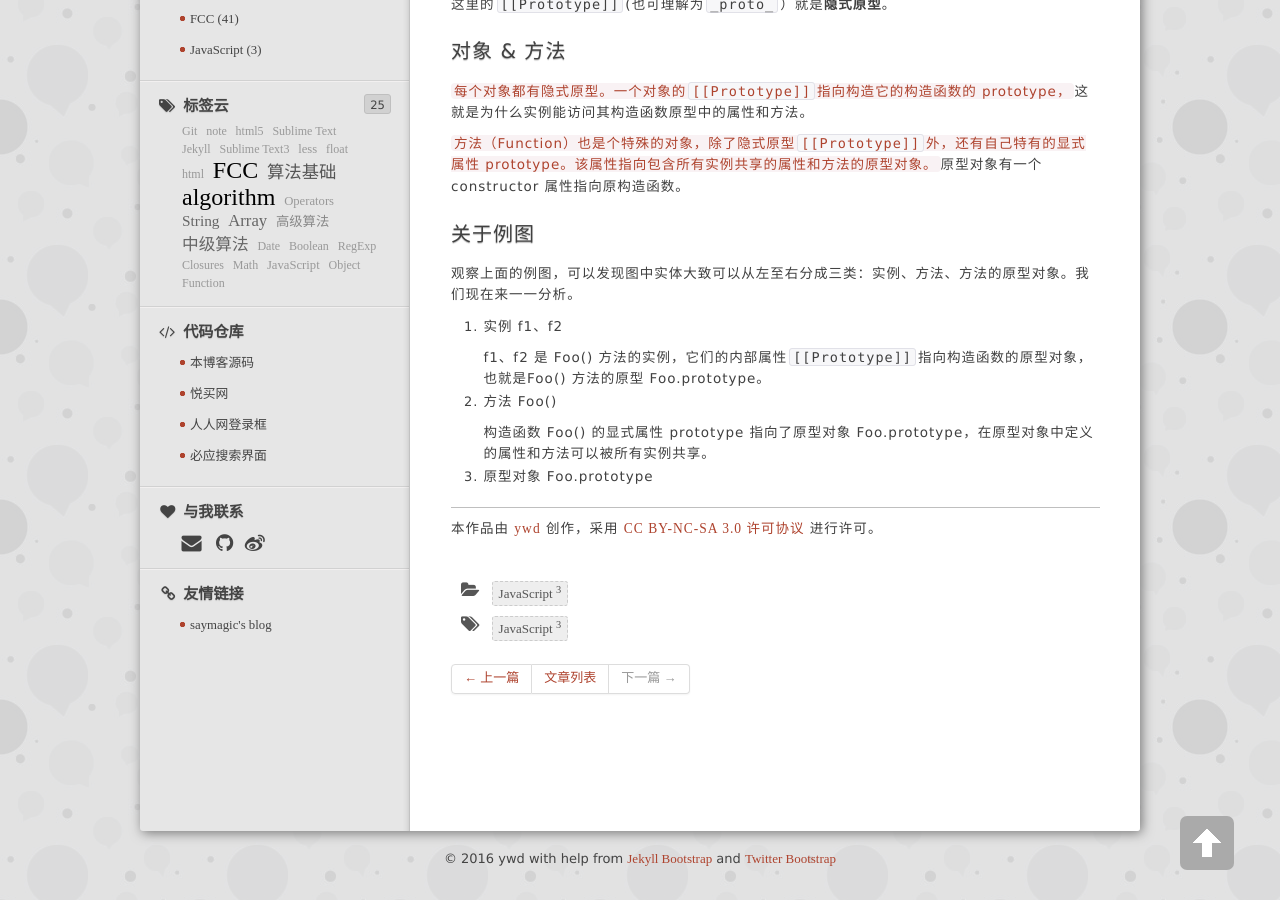
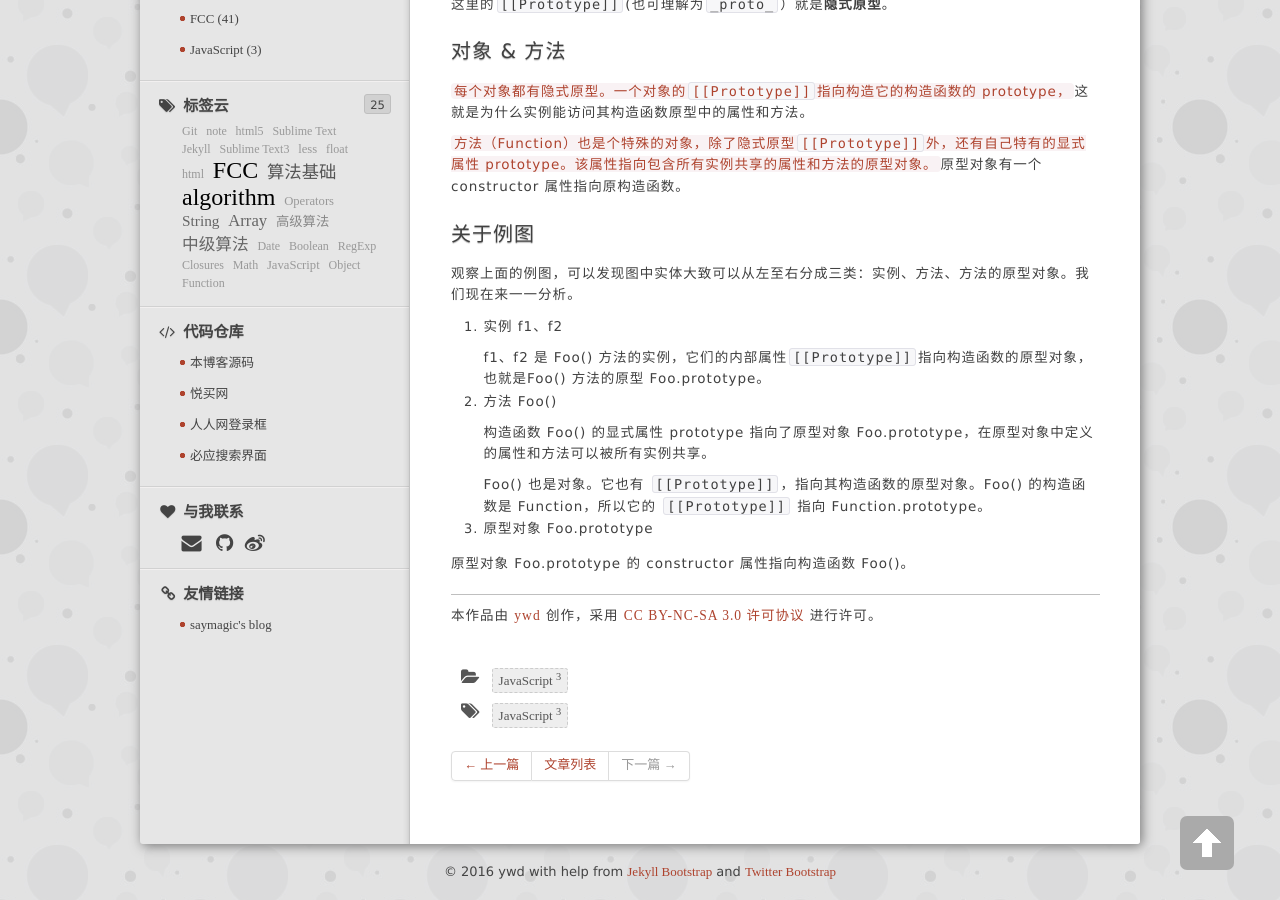
Before and after one commit to wendyppy/0-0-9.github.io, a Jekyll site: the page built from _posts/2016-07-23-inherit&prctotype-chain-in-js.md, in a window 1280 px wide and 900 px high, scrolled down 873 px. Built offline with Jekyll 4.4.1, drawn with Linux system fonts in a browser that asks for light colours; nearby versions of some CDN libraries; library files that are not in the unit come from our copies; Markdown is read by kramdown in place of the engine named in the settings; comment, search, counter and statistics services are not loaded.

Commit message:
alter inherit

```diff
--- a/_posts/2016-07-23-inherit&prctotype-chain-in-js.md
+++ b/_posts/2016-07-23-inherit&prctotype-chain-in-js.md
@@ -40,11 +40,14 @@ JavaScript 中的任意对象都有一个指针（内部属性），指向创建
 
 1. 实例 f1、f2
 
-	f1、f2 是 Foo() 方法的实例，它们的内部属性`[[Prototype]]`指向构造函数的原型对象，也就是Foo() 方法的原型 Foo.prototype。
-
+	f1、f2 是 Foo() 方法的实例，它们的内部属性`[[Prototype]]`指向构造函数的原型对象，也就是Foo() 方法的原型 Foo.prototype。<br />
 
 2. 方法 Foo()
 
 	构造函数 Foo() 的显式属性 prototype 指向了原型对象 Foo.prototype，在原型对象中定义的属性和方法可以被所有实例共享。
 
+	 Foo() 也是对象。它也有 `[[Prototype]]`，指向其构造函数的原型对象。Foo() 的构造函数是 Function，所以它的 `[[Prototype]]` 指向 Function.prototype。
+
 3. 原型对象 Foo.prototype
+
+原型对象 Foo.prototype 的 constructor 属性指向构造函数 Foo()。
```
